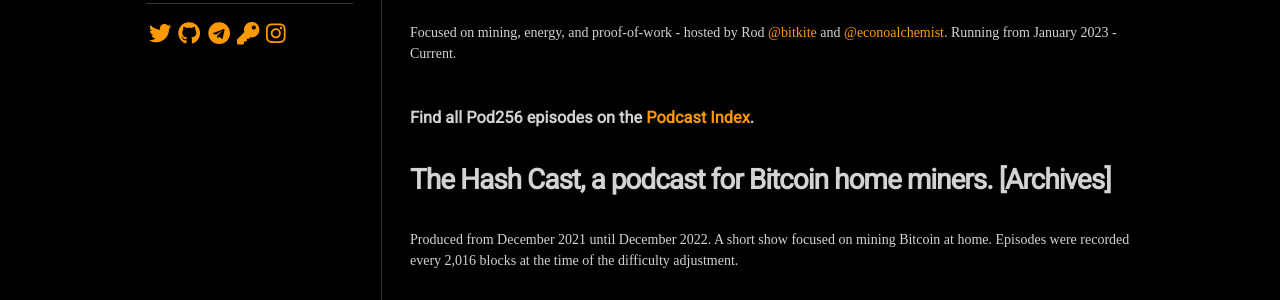
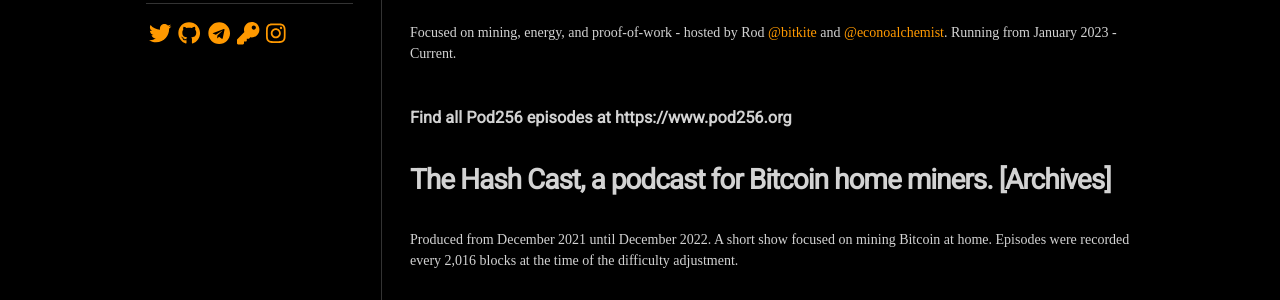
Before and after one commit to econoalchemist/econoalchemist.github.io, a Jekyll site: the page built from podcasts.md, in a window 1280 px wide. Shown: the part 307-607 px from the top of the page. Built offline with Jekyll 4.4.1, drawn with Linux system fonts in a browser that asks for light colours; nearby versions of some CDN libraries; some web fonts are replaced.

Commit message:
Update podcasts.md

```diff
--- a/podcasts.md
+++ b/podcasts.md
@@ -6,7 +6,7 @@ permalink: /podcasts/
 # Pod256, a weekly Bitcoin Mining News & Analysis podcast.
 Focused on mining, energy, and proof-of-work - hosted by Rod [@bitkite](https://wwww.twitter.com/bitkite) and [@econoalchemist](https://www.twitter.com/econoalchemist). Running from January 2023 - Current.
 
-### Find all Pod256 episodes on the [Podcast Index](https://podcastindex.org/podcast/5876654).
+### Find all Pod256 episodes at https://www.pod256.org
 
 
 # The Hash Cast, a podcast for Bitcoin home miners. [Archives]
```
